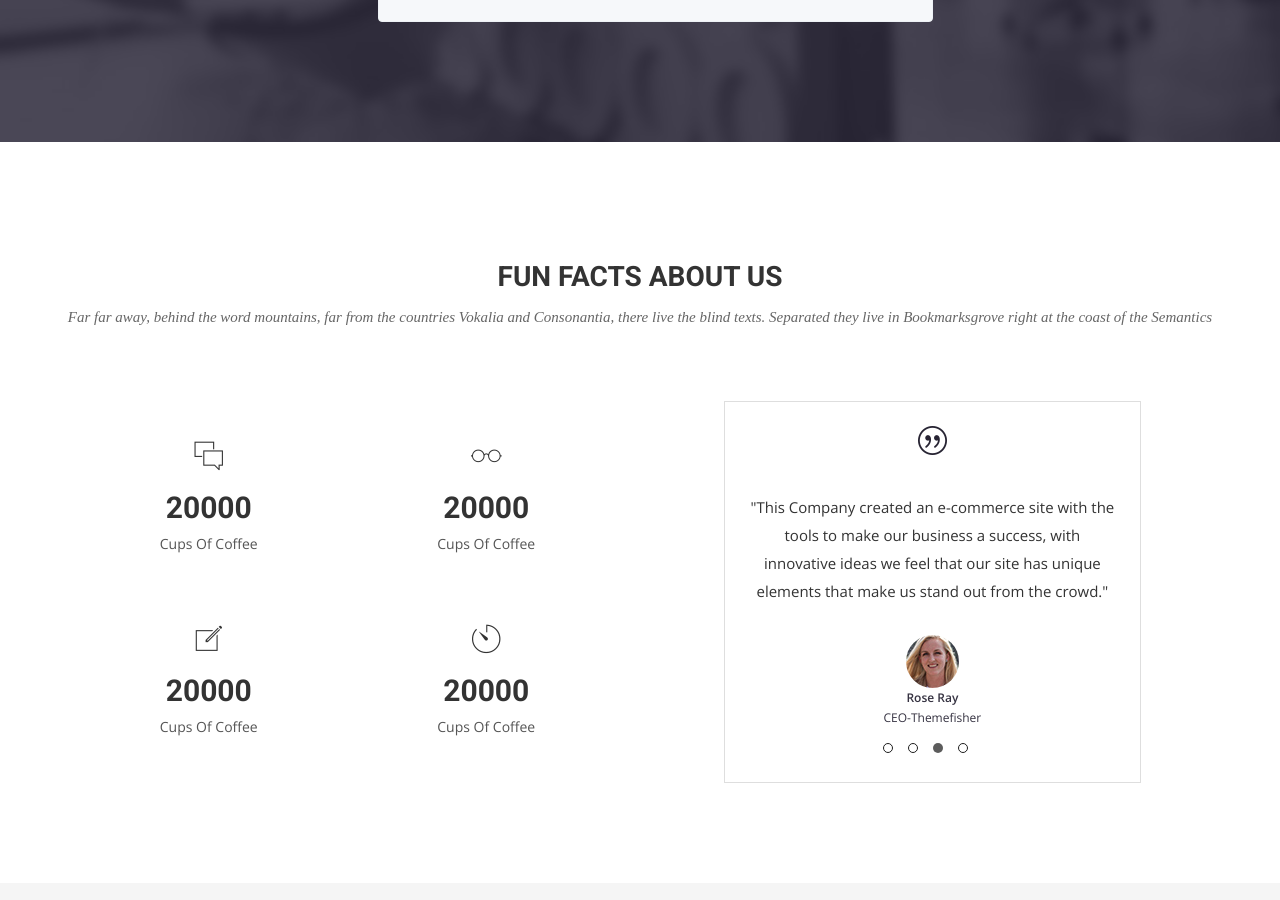
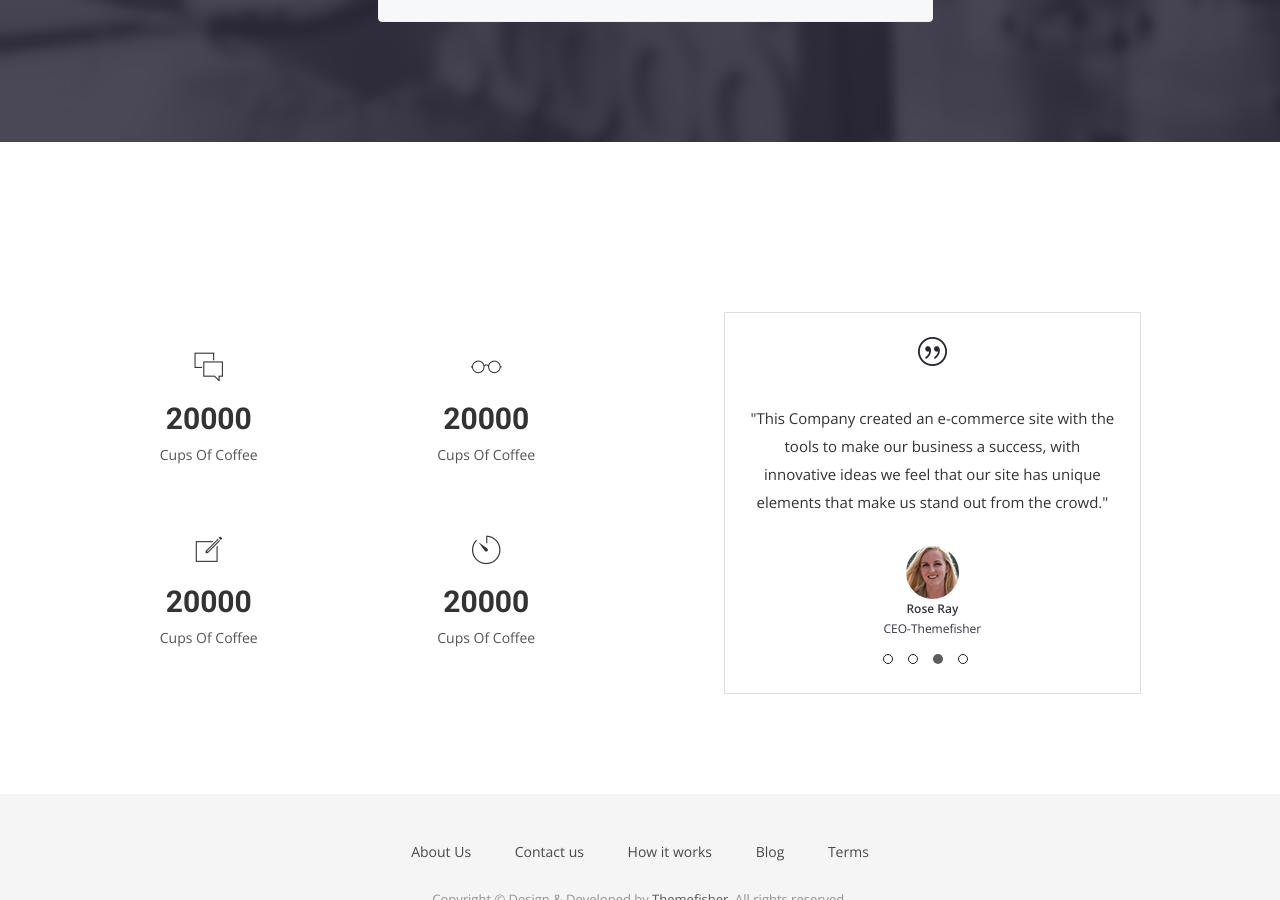
Before and after one commit to dsardi/Eric-Natelson.github.io, a Jekyll site: the page built from index.html, in a window 1280 px wide and 900 px high, scrolled down 2244 px. Built offline with Jekyll 4.4.1, drawn with Linux system fonts in a browser that asks for light colours; nearby versions of some CDN libraries; some web fonts are replaced.

Commit message:
Took out Fun facts about us

```diff
--- a/index.html
+++ b/index.html
@@ -3,8 +3,6 @@ layout: page
 title: AdmissionsMarket
 permalink: /
 ---
-<link rel="icon" type="image/png" href="/favicon.png">
-
 
 <!-- Slider Start -->
 <section id="slider">
@@ -159,8 +157,6 @@ permalink: /
   <div class="container">
     <div class="row">
       <div class="section-title text-center">
-        <h2>Fun Facts About Us</h2>
-        <p>Far far away, behind the word mountains, far from the countries Vokalia and Consonantia, there live the blind texts. Separated they live in Bookmarksgrove right at the coast of the Semantics</p>
       </div>
     </div>
     <div class="row">
```
